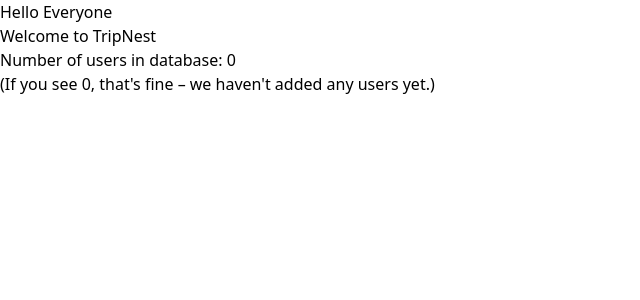
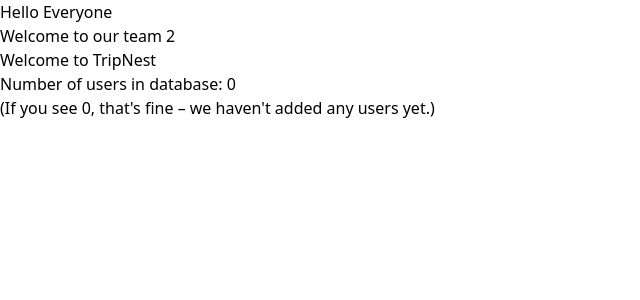
Before and after one commit to bhatshraddha000-cell/TripNest, a React app in the folder frontend/: page / in a window 1280 px wide. Shown: the top 300 px of the page, without its empty margins (0-640 px from the left). Built offline with nearby package versions, Linux system fonts and the light colour scheme; no server answers; the HTML template or start-up script is replaced by a standard one.

Commit message:
welcome msg

```diff
--- a/frontend/src/App.jsx
+++ b/frontend/src/App.jsx
@@ -4,8 +4,8 @@
 function App() {
   return (
     <div className="App">
-      <h1>Hello Everyone</h1>
-
+      <h1>Hello Everyone </h1>
+      <h1>Welcome to our team 2</h1>
       <Home />
     </div>
   );
```
